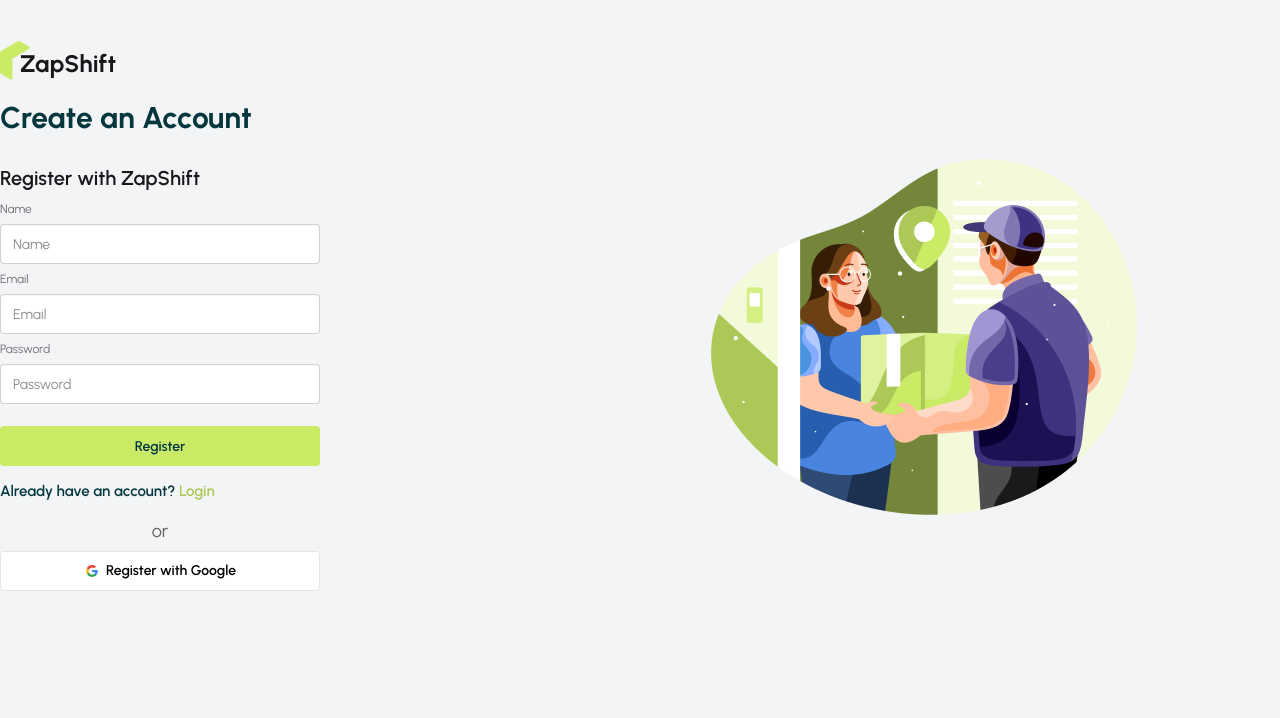
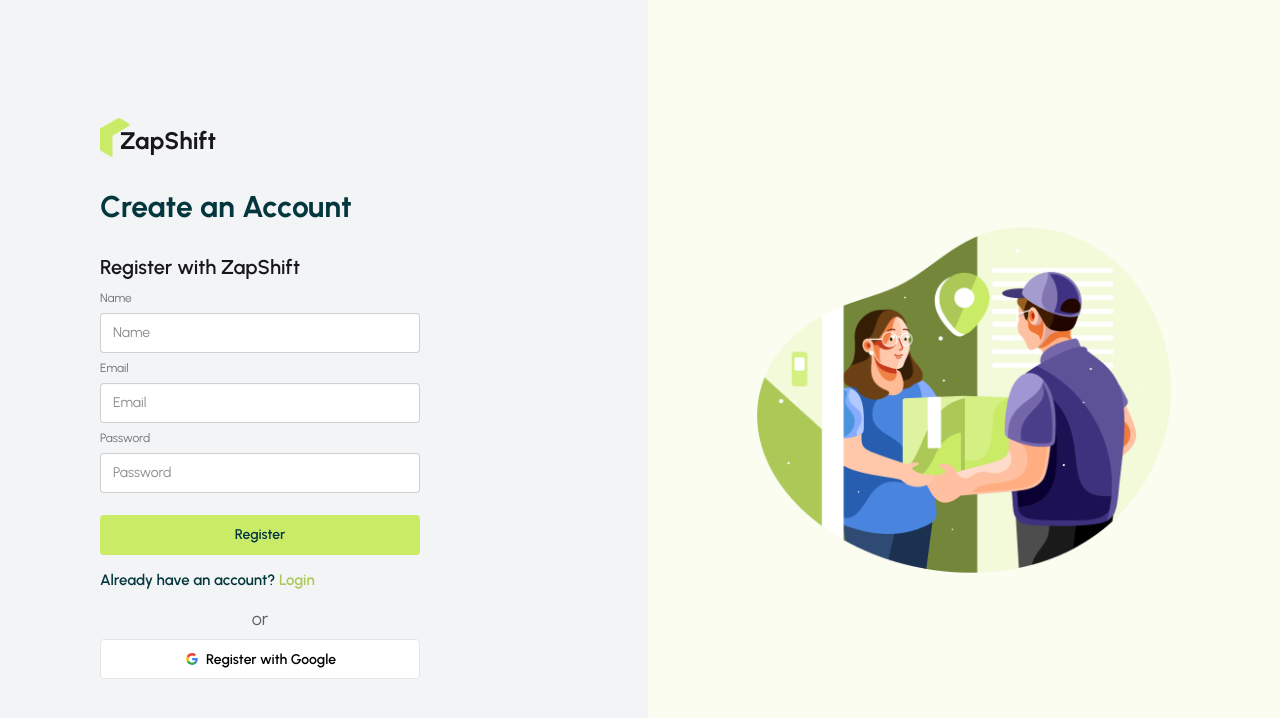
Before and after one commit to suronjit02/zap-shift-client, a React (Vite) app: page /register in a window 1280 px wide. Shown: the top 718 px of the page. Built offline with nearby package versions, Linux system fonts and the light colour scheme.

Commit message:
authlayout correction

```diff
--- a/src/layouts/AuthLayout.jsx
+++ b/src/layouts/AuthLayout.jsx
@@ -5,14 +5,26 @@
 
 const AuthLayout = () => {
   return (
-    <div className="max-w-7xl mx-auto min-h-screen pt-10">
-      <Logo></Logo>
-      <div className="flex justify-center items-center">
-        <div className="flex-1">
-          <Outlet></Outlet>
+    <div className="min-h-screen">
+      <div className="flex min-h-screen">
+        {/* left part - form */}
+        <div className="flex-1 flex flex-col items-center justify-center px-6 py-10 md:px-12">
+          <div className="w-full max-w-md">
+            <nav className="mb-8 flex justify-center md:justify-start">
+              <Logo />
+            </nav>
+
+            <Outlet />
+          </div>
         </div>
-        <div className="flex-1 ">
-          <img src={authImage} alt="AuthImage" />
+
+        {/* right part - image */}
+        <div className="hidden md:flex flex-1 bg-[#FAFDF0] min-h-screen items-center justify-center p-10">
+          <img
+            className="max-w-full max-h-[85vh] object-contain"
+            src={authImage}
+            alt="AuthImage"
+          />
         </div>
       </div>
     </div>
```
